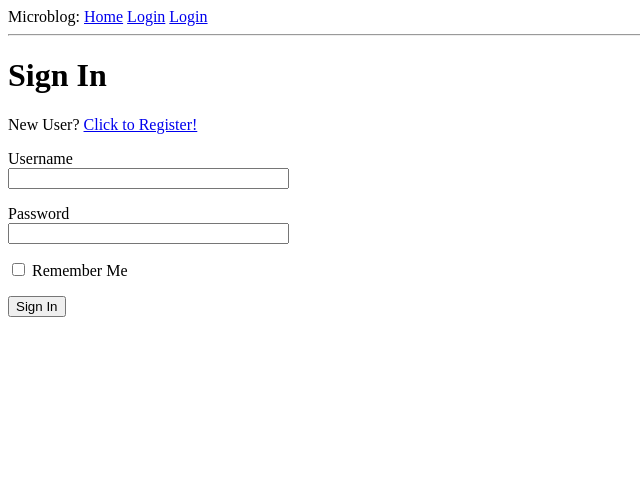
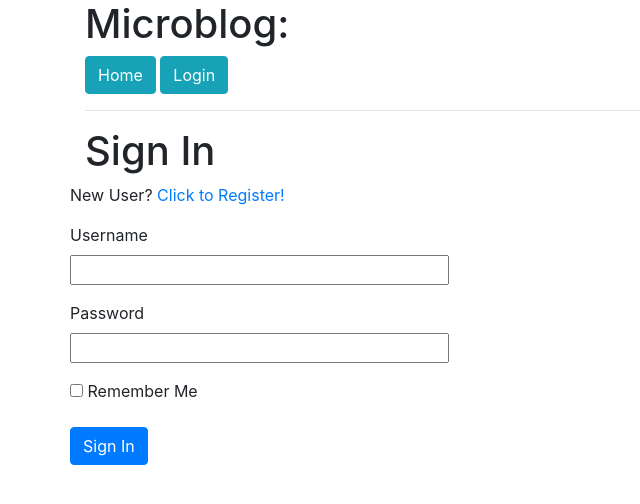
Before and after one commit to palash1512/flask_proj, a Flask app: page /login in a window 1280 px wide. Shown: the top 504 px of the page, without its empty margins (0-640 px from the left). Run offline with Flask 2, Linux system fonts and the light colour scheme; parts of the project's set-up code (start-up, migrations or seed data) failed here and were passed over; some libraries are stand-ins or nearby versions.

Commit message:
Add login and register functionality

```diff
--- a/app/models.py
+++ b/app/models.py
@@ -5,13 +5,12 @@ from werkzeug.security import generate_password_hash, check_password_hash
 from flask_login import UserMixin
 
 
-
-
 @login.user_loader
 def load_user(id):
     return User.query.get(int(id))
 
-class User(UserMixin,db.Model):
+
+class User(UserMixin, db.Model):
     id = db.Column(db.Integer, primary_key=True)
     username = db.Column(db.String(64), index=True, unique=True)
     email = db.Column(db.String(120), index=True, unique=True)
--- a/app/routes.py
+++ b/app/routes.py
@@ -1,13 +1,10 @@
-from flask import render_template, flash, redirect
-from flask_login import current_user, login_user
+from flask import render_template, flash, redirect, url_for, request
+
+from flask_login import current_user, login_user, logout_user
+
+from app import app, db
 from app.models import User
-from flask_login import logout_user
-
-from app import app
-from app.forms import LoginForm
-
-from app import db
-from app.forms import RegistrationForm
+from app.forms import LoginForm, RegistrationForm
 
 
 @app.route('/')
@@ -31,14 +28,17 @@ def index():
 def login():
     if current_user.is_authenticated:
         return redirect(url_for('index'))
+
     form = LoginForm()
+    print(form, '<---Form')
     if form.validate_on_submit():
         user = User.query.filter_by(username=form.username.data).first()
         if user is None or not user.check_password(form.password.data):
             flash('Invalid username or password')
-            return redirect(url_for('login'))
-        login_user(user, remember=form.remember_me.data)
-        return redirect(url_for('index'))
+        else:
+            login_user(user, remember=form.remember_me.data)
+            return redirect(url_for('index'))
+
     return render_template('login.html', title='Sign In', form=form)
 
 
@@ -60,4 +60,5 @@ def register():
         db.session.commit()
         flash('Congratulations, you are now a registered user!')
         return redirect(url_for('login'))
+
     return render_template('register.html', title='Register', form=form)
--- a/app/templates/base.html
+++ b/app/templates/base.html
@@ -1,17 +1,23 @@
 <html>
     <head>
+
         {% if title %}
         <title>{{ title }} - microblog</title>
         {% else %}
         <title>microblog</title>
         {% endif %}
+        <link rel="stylesheet" href="https://stackpath.bootstrapcdn.com/bootstrap/4.3.1/css/bootstrap.min.css" integrity="sha384-ggOyR0iXCbMQv3Xipma34MD+dH/1fQ784/j6cY/iJTQUOhcWr7x9JvoRxT2MZw1T" crossorigin="anonymous">
     </head>
     <body>
-        <div>
-            Microblog:
-            <a href="/index">Home</a>
-            <a href="/login">Login</a>
-            <a href="/logout">Login</a>
+        <div class="container vcenter">
+          <div>
+            <h1>Microblog:</h1>
+            <a class="btn btn-info" href="{{ url_for('index') }}">Home</a>
+            {% if current_user.is_anonymous %}
+            <a class="btn btn-info" href="{{ url_for('login') }}">Login</a>
+            {% else %}
+            <a class="btn btn-info" href="{{ url_for('logout') }}">Logout</a>
+            {% endif %}
         </div>
         <hr>
         {% with messages = get_flashed_messages() %}
@@ -24,5 +30,10 @@
         {% endif %}
         {% endwith %}
         {% block content %}{% endblock %}
+        </div>
+
+        <script src="https://code.jquery.com/jquery-3.3.1.slim.min.js" integrity="sha384-q8i/X+965DzO0rT7abK41JStQIAqVgRVzpbzo5smXKp4YfRvH+8abtTE1Pi6jizo" crossorigin="anonymous"></script>
+        <script src="https://cdnjs.cloudflare.com/ajax/libs/popper.js/1.14.7/umd/popper.min.js" integrity="sha384-UO2eT0CpHqdSJQ6hJty5KVphtPhzWj9WO1clHTMGa3JDZwrnQq4sF86dIHNDz0W1" crossorigin="anonymous"></script>
+        <script src="https://stackpath.bootstrapcdn.com/bootstrap/4.3.1/js/bootstrap.min.js" integrity="sha384-JjSmVgyd0p3pXB1rRibZUAYoIIy6OrQ6VrjIEaFf/nJGzIxFDsf4x0xIM+B07jRM" crossorigin="anonymous"></script>
     </body>
 </html>
--- a/app/templates/login.html
+++ b/app/templates/login.html
@@ -2,6 +2,7 @@
 
 {% block content %}
     <h1>Sign In</h1>
+    <div class="form-group row">
     <form action="" method="post" novalidate>
         {{ form.hidden_tag() }}
          <p>New User? <a href="/register">Click to Register!</a></p>
@@ -20,6 +21,7 @@
             {% endfor %}
         </p>
         <p>{{ form.remember_me() }} {{ form.remember_me.label }}</p>
-        <p>{{ form.submit() }}</p>
+        <p>{{ form.submit(class="btn btn-primary") }}</p>
     </form>
+    <div>
 {% endblock %}
--- a/app/templates/register.html
+++ b/app/templates/register.html
@@ -32,6 +32,6 @@
             <span style="color: red;">[{{ error }}]</span>
             {% endfor %}
         </p>
-        <p>{{ form.submit() }}</p>
+        <p>{{ form.submit(class="btn btn-primary") }}</p>
     </form>
 {% endblock %}
```
Also changed, not shown: app/__init__.py (+10 -4 lines), app/forms.py (+8 -3 lines), app/config.py (line endings or trailing spaces).
